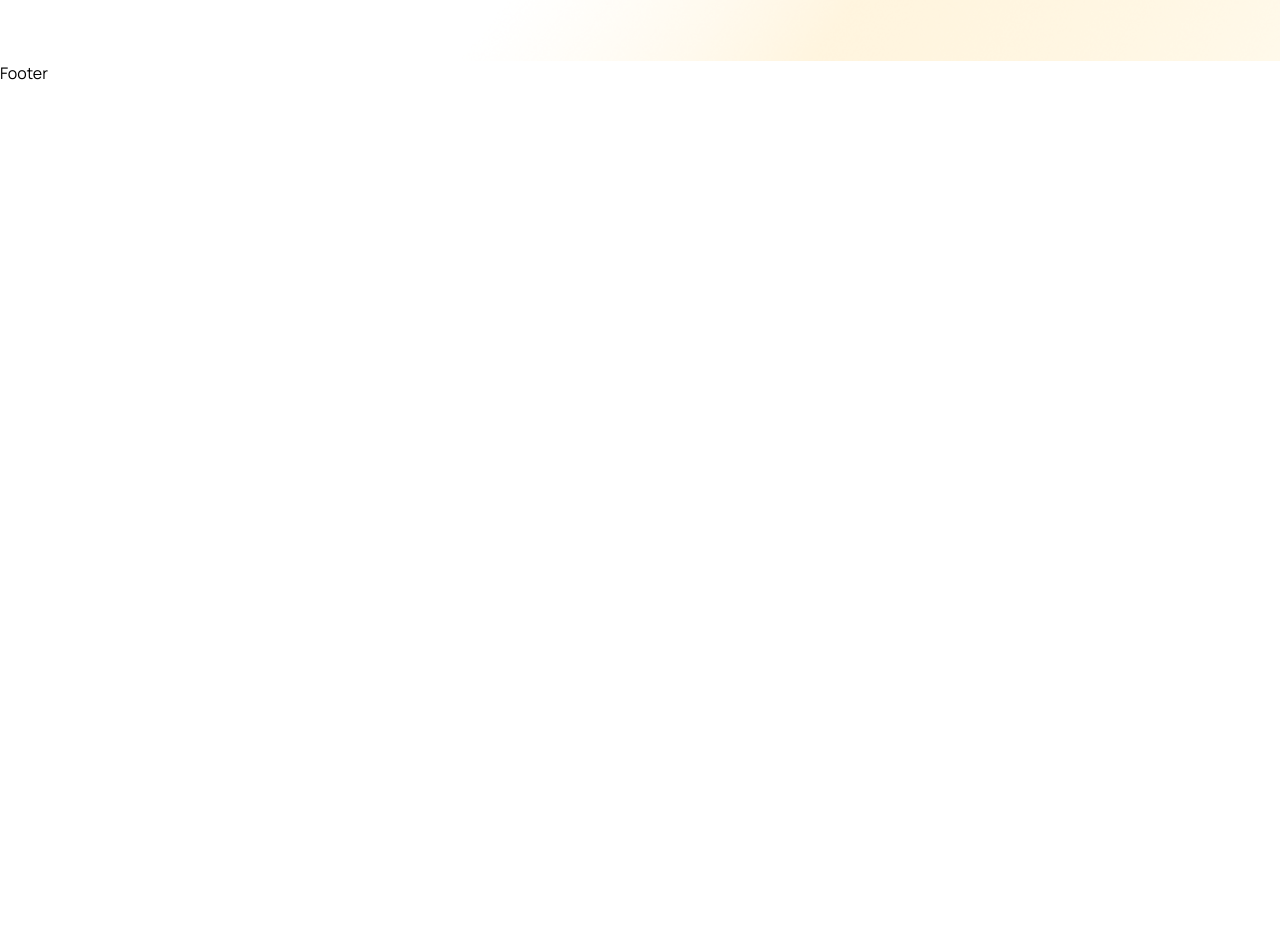
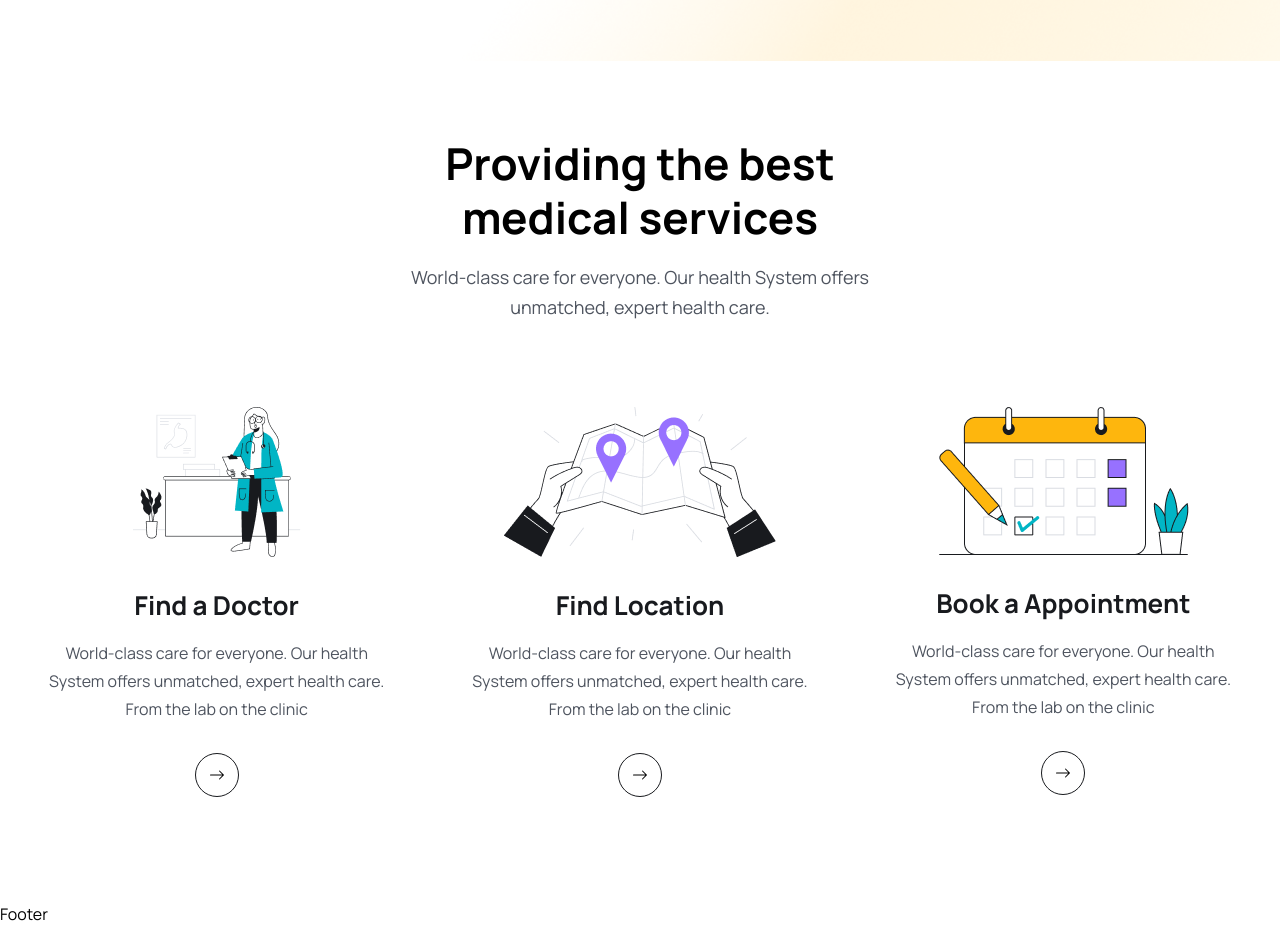
Before and after one commit to codewithshumon/doctor-apt-booking, a React (Vite) app in the folder frontend/: page / in a window 1280 px wide. Shown: the part 780-1706 px from the top of the page. Before the commit the page ends 865 px from the top, so only its background shows below. Built offline with nearby package versions, Linux system fonts and the light colour scheme.

Commit message:
Complete the hero section for landig page

```diff
--- a/frontend/src/App.css
+++ b/frontend/src/App.css
@@ -17,6 +17,7 @@
   position: sticky;
   top: 0;
   left: 0;
+  background: white;
   z-index: 99999;
   box-shadow: 3px 3px -8px 3px #ddd;
 }
--- a/frontend/src/pages/Home.jsx
+++ b/frontend/src/pages/Home.jsx
@@ -1,13 +1,18 @@
+import { Link } from 'react-router-dom';
+import { BsArrowRight } from 'react-icons/bs';
+
 import heroImage01 from './../assets/images/hero-img01.png';
 import heroImage02 from './../assets/images/hero-img02.png';
 import heroImage03 from './../assets/images/hero-img03.png';
+import icon01 from './../assets/images/icon01.png';
+import icon02 from './../assets/images/icon02.png';
+import icon03 from './../assets/images/icon03.png';
 
 const Home = () => {
   return (
     <>
       {/* ----hero section---- */}
 
-      <>
       <section className="hero_section pt-[60px] 2xl:h-[800px]">
         <div className="container">
           <div className="flex flex-col lg:flex-row gap-[90px] items-center justify-between">
@@ -59,11 +64,7 @@
 
             <div className="flex gap-[30px] justify-end">
               <div>
-                  <img
-                    src={heroImage01}
-                    alt="heroImageOne"
-                    className=" w-full"
-                  />
+                <img src={heroImage01} alt="heroImageOne" className=" w-full" />
               </div>
               <div className="mt-[30px]">
                 <img src={heroImage02} alt="" className=" w-full mb-[30px]" />
@@ -73,7 +74,94 @@
           </div>
         </div>
       </section>
-      </>
+
+      <section>
+        <div className="container">
+          <div className="lg:w-[470px] mx-auto">
+            <h2 className="heading text-center">
+              Providing the best medical services
+            </h2>
+            <p className="text-para text-center">
+              World-class care for everyone. Our health System offers unmatched,
+              expert health care.
+            </p>
+          </div>
+
+          <div className="grid grid-cols-1 md:grid-cols-2 lg:grid-cols-3 gap-5 lg:gap-[30px] mt-[30px] lg:mt-[55px]">
+            <div className="py-[30px] px-5">
+              <div className="flex items-center justify-center">
+                <img src={icon01} alt="icon" />
+              </div>
+
+              <div className="mt-[30px]">
+                <h2 className="text-[26px] leading-9 text-headingColor font-[700] text-center">
+                  Find a Doctor
+                </h2>
+
+                <p className="text-[16px] leading-7 text-textColor font-[400] mt-4 text-center">
+                  World-class care for everyone. Our health System offers
+                  unmatched, expert health care. From the lab on the clinic
+                </p>
+
+                <Link
+                  to="/doctors"
+                  className="w-[44px] h-[44px] rounded-full border border-solid border-[#181A1E] mt-[30px] mx-auto flex items-center justify-center group hover:bg-primaryColor hover:border-none"
+                >
+                  <BsArrowRight />
+                </Link>
+              </div>
+            </div>
+
+            <div className="py-[30px] px-5">
+              <div className="flex items-center justify-center">
+                <img src={icon02} alt="icon" />
+              </div>
+
+              <div className="mt-[30px]">
+                <h2 className="text-[26px] leading-9 text-headingColor font-[700] text-center">
+                  Find Location
+                </h2>
+
+                <p className="text-[16px] leading-7 text-textColor font-[400] mt-4 text-center">
+                  World-class care for everyone. Our health System offers
+                  unmatched, expert health care. From the lab on the clinic
+                </p>
+
+                <Link
+                  to="/doctors"
+                  className="w-[44px] h-[44px] rounded-full border border-solid border-[#181A1E] mt-[30px] mx-auto flex items-center justify-center group hover:bg-primaryColor hover:border-none"
+                >
+                  <BsArrowRight />
+                </Link>
+              </div>
+            </div>
+
+            <div className="py-[30px] px-5">
+              <div className="flex items-center justify-center">
+                <img src={icon03} alt="icon" />
+              </div>
+
+              <div className="mt-[30px]">
+                <h2 className="text-[26px] leading-9 text-headingColor font-[700] text-center">
+                  Book a Appointment
+                </h2>
+
+                <p className="text-[16px] leading-7 text-textColor font-[400] mt-4 text-center">
+                  World-class care for everyone. Our health System offers
+                  unmatched, expert health care. From the lab on the clinic
+                </p>
+
+                <Link
+                  to="/doctors"
+                  className="w-[44px] h-[44px] rounded-full border border-solid border-[#181A1E] mt-[30px] mx-auto flex items-center justify-center group hover:bg-primaryColor hover:border-none"
+                >
+                  <BsArrowRight />
+                </Link>
+              </div>
+            </div>
+          </div>
+        </div>
+      </section>
     </>
   );
 };
```
Lines whose indentation alone changed are shown as unchanged.
